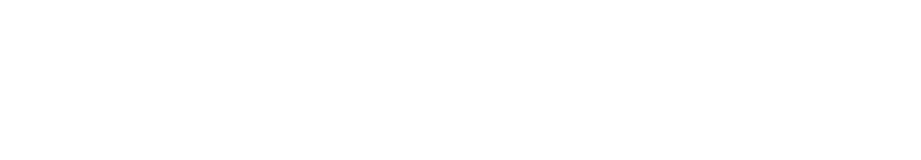
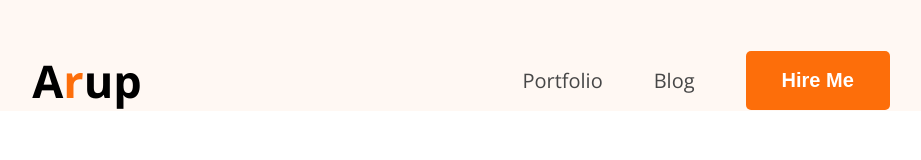
Before and after one commit to AvijitDebnath1031/-Hero_Dev_Code, a plain HTML site: page index.html in a window 1280 px wide. Shown: the whole page, without its empty margins (179-1100 px from the left). Drawn offline with nearby package versions, Linux system fonts and the light colour scheme.

Commit message:
Design of the heading Section

```diff
--- /dev/null
+++ b/Style/Portfolio.css
@@ -0,0 +1,60 @@
+ *{
+    margin: 0;
+    padding: 0;
+    box-sizing: border-box;
+ }
+
+/* Shared Style  */
+.logo h2{
+    font-size: 45px;
+}
+.orange-color{
+    color: #FD6E0A;
+}
+.btn{
+    background-color: #FD6E0A;
+    border-radius: 5px;
+    border: none;
+    padding: 18px 36px;
+    font-size: 20px;
+    font-weight: bold;
+    color: white;
+}
+
+
+.font-open-sans {
+  font-family: "Open Sans", sans-serif;
+  font-optical-sizing: auto;
+
+}
+
+/* main style */
+
+
+header{
+    background-color: #FFF8F3;
+    padding-top: 50px;
+}
+
+nav{
+    width: 67%;
+    max-width: 1140px;
+    margin:0px auto;
+    margin-left: auto;
+    display: flex;
+    justify-content: space-between;
+    align-items: center;
+
+}
+nav ul{
+    display: flex;
+    list-style-type: none;
+    gap: 51px;
+    align-items: center;
+
+}
+nav ul a{
+    text-decoration: none;
+    font-size: 20px;
+    color: #474747;
+}
--- a/index.html
+++ b/index.html
@@ -4,8 +4,24 @@
     <meta charset="UTF-8">
     <meta name="viewport" content="width=device-width, initial-scale=1.0">
     <title>Avijit Debnath Portfolio</title>
+    <link rel="preconnect" href="https://fonts.googleapis.com">
+<link rel="preconnect" href="https://fonts.gstatic.com" crossorigin>
+<link href="https://fonts.googleapis.com/css2?family=Open+Sans:ital,wght@0,300..800;1,300..800&display=swap" rel="stylesheet">
+<link rel="stylesheet" href="Style/Portfolio.css">
 </head>
-<body>
+<body class="font-open-sans">
+    <header>
+        <nav>
+            <div class="logo">
+                <h2>A<span class="orange-color">r</span>up</h2>
+            </div>
+                <ul>
+                    <li><a href="">Portfolio</a></li>
+                    <li><a href="">Blog</a></li>
+                    <li><Button class="btn">Hire Me</Button></li>
+                </ul>
+        </nav>
+    </header>
 
 </body>
 </html>
```
Also changed, not shown: 1 other file.
